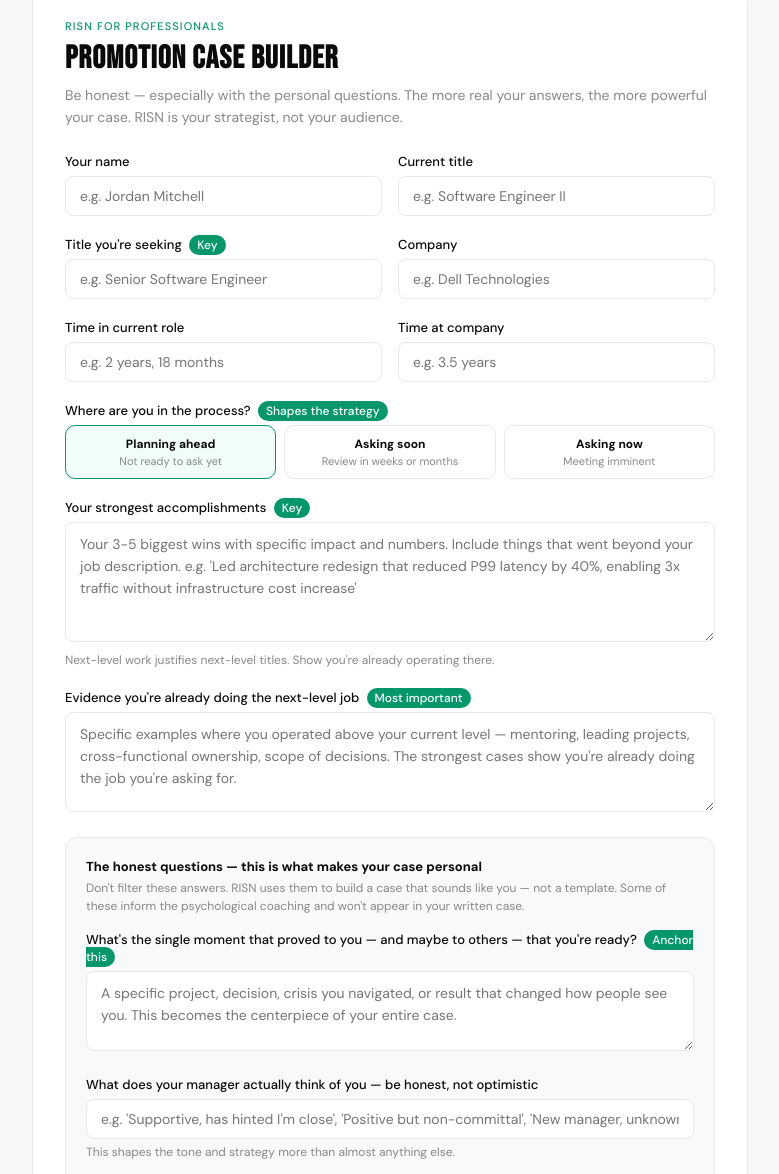
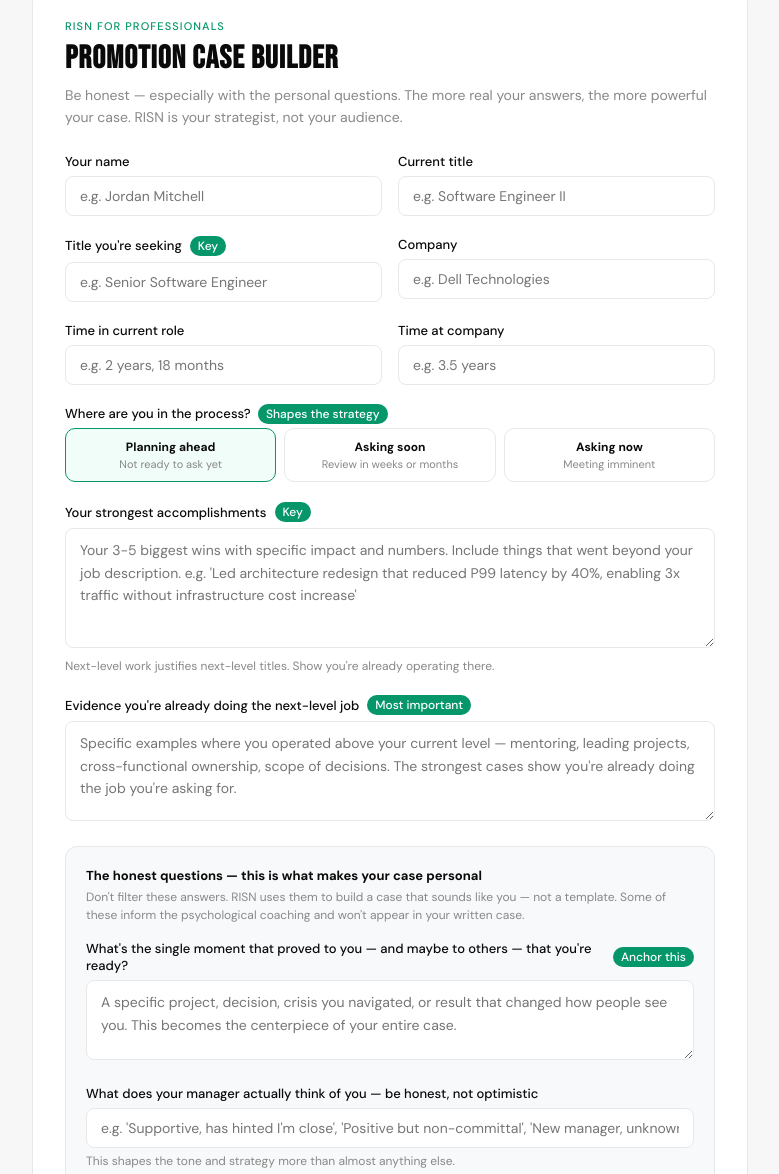
Before and after one commit to getrisn/risn-website, a website: page promotion-case.html in a window 1280 px wide. Shown: the part 542-1716 px from the top of the page, without its empty margins (250-1029 px from the left). Drawn offline with Linux system fonts and the light colour scheme.

Commit message:
Update promotion-case.html

```diff
--- a/promotion-case.html
+++ b/promotion-case.html
@@ -51,7 +51,7 @@
     .field-group { margin-bottom: 1.25rem; }
     .field-row { display: grid; grid-template-columns: 1fr 1fr; gap: 1rem; }
     label { display: block; font-size: 13px; font-weight: 500; color: var(--black); margin-bottom: 6px; }
-    .label-key { font-size:12px; background: var(--green); color: white; padding: 2px 8px; border-radius: 10px; margin-left: 4px; font-weight: 500; }
+    .label-key { font-size:12px; background: var(--green); color: white; padding: 2px 8px; border-radius: 10px; margin-left: 4px; font-weight: 500; white-space: nowrap; vertical-align: middle; }
     .label-optional { font-weight: 400; color: var(--muted); font-size: 12px; margin-left: 4px; }
     input[type="text"], textarea, select { width: 100%; padding: 10px 14px; border: 1px solid var(--border); border-radius: 8px; font-family: 'DM Sans', sans-serif; font-size: 14px; color: var(--black); background: var(--white); transition: border-color 0.2s; outline: none; }
     input:focus, textarea:focus, select:focus { border-color: var(--green); }
@@ -155,7 +155,7 @@
 
     <div class="field-row">
       <div class="field-group">
-        <label for="targetTitle">Title you're seeking <span class="label-key">Key</span></label>
+        <label style="display:flex;align-items:center;flex-wrap:nowrap;gap:4px;" for="targetTitle">Title you're seeking <span class="label-key";white-space:nowrap;vertical-align:middle;">Key</span></label>
         <input type="text" id="targetTitle" placeholder="e.g. Senior Software Engineer" />
       </div>
       <div class="field-group">
@@ -176,7 +176,7 @@
     </div>
 
     <div class="field-group">
-      <label>Where are you in the process? <span class="label-key">Shapes the strategy</span></label>
+      <label>Where are you in the process? <span class="label-key";white-space:nowrap;vertical-align:middle;">Shapes the strategy</span></label>
       <div class="timing-grid">
         <div class="timing-option selected" onclick="selectTiming(this, 'planning')">
           <p class="timing-name">Planning ahead</p>
@@ -194,13 +194,13 @@
     </div>
 
     <div class="field-group">
-      <label for="accomplishments">Your strongest accomplishments <span class="label-key">Key</span></label>
+      <label style="display:flex;align-items:center;flex-wrap:nowrap;gap:4px;" for="accomplishments">Your strongest accomplishments <span class="label-key";white-space:nowrap;vertical-align:middle;">Key</span></label>
       <textarea id="accomplishments" style="min-height:120px;" placeholder="Your 3-5 biggest wins with specific impact and numbers. Include things that went beyond your job description. e.g. 'Led architecture redesign that reduced P99 latency by 40%, enabling 3x traffic without infrastructure cost increase'"></textarea>
       <p class="field-hint">Next-level work justifies next-level titles. Show you're already operating there.</p>
     </div>
 
     <div class="field-group">
-      <label for="nextLevelWork">Evidence you're already doing the next-level job <span class="label-key">Most important</span></label>
+      <label style="display:flex;align-items:center;flex-wrap:nowrap;gap:4px;" for="nextLevelWork">Evidence you're already doing the next-level job <span class="label-key";white-space:nowrap;vertical-align:middle;">Most important</span></label>
       <textarea id="nextLevelWork" style="min-height:100px;" placeholder="Specific examples where you operated above your current level — mentoring, leading projects, cross-functional ownership, scope of decisions. The strongest cases show you're already doing the job you're asking for."></textarea>
     </div>
 
@@ -210,7 +210,7 @@
       <p class="personal-box-sub">Don't filter these answers. RISN uses them to build a case that sounds like you — not a template. Some of these inform the psychological coaching and won't appear in your written case.</p>
 
       <div class="field-group">
-        <label for="proofMoment">What's the single moment that proved to you — and maybe to others — that you're ready? <span class="label-key">Anchor this</span></label>
+        <label style="display:flex;align-items:center;flex-wrap:nowrap;gap:4px;" for="proofMoment">What's the single moment that proved to you — and maybe to others — that you're ready? <span class="label-key";white-space:nowrap;vertical-align:middle;">Anchor this</span></label>
         <textarea id="proofMoment" style="min-height:80px;" placeholder="A specific project, decision, crisis you navigated, or result that changed how people see you. This becomes the centerpiece of your entire case."></textarea>
       </div>
 
```
